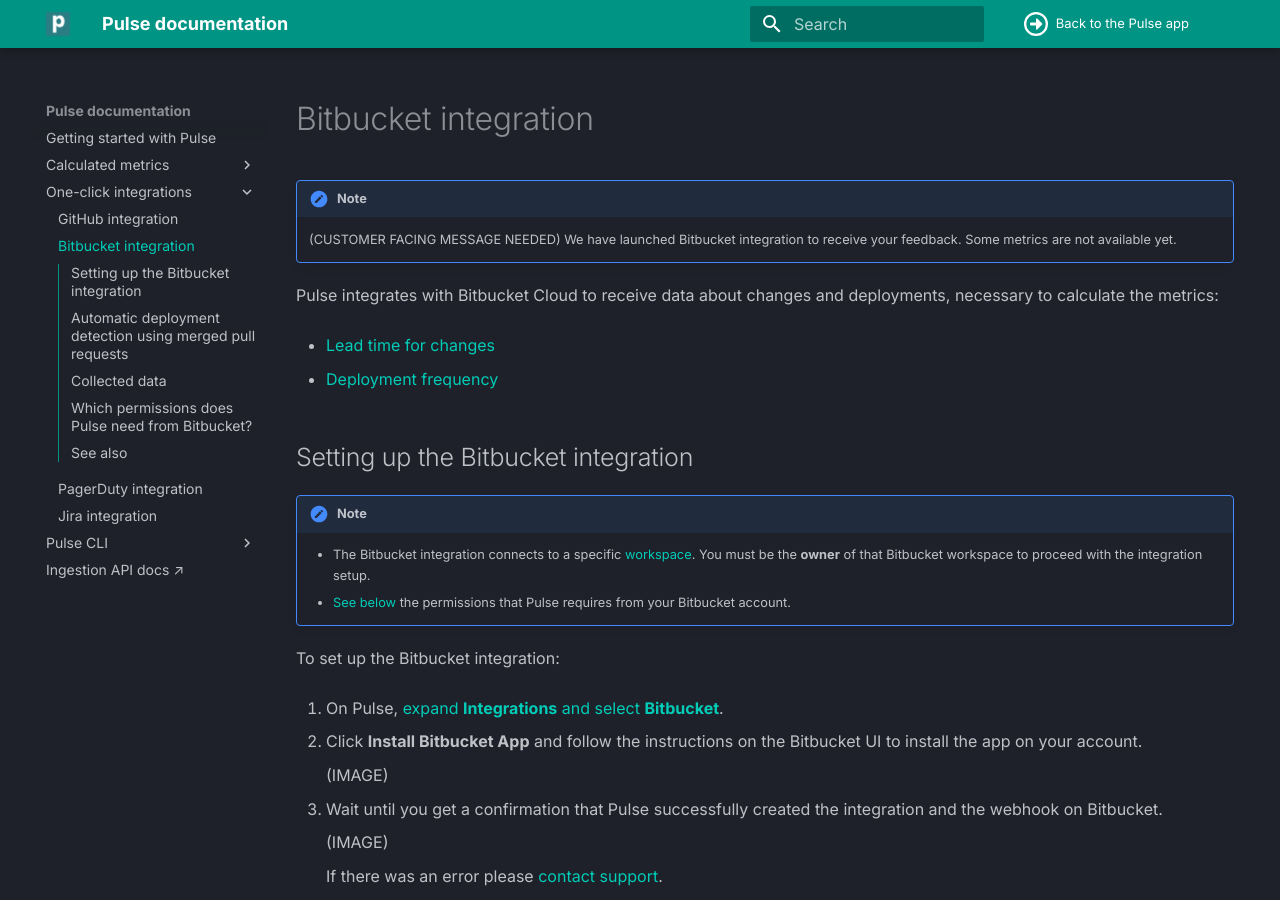
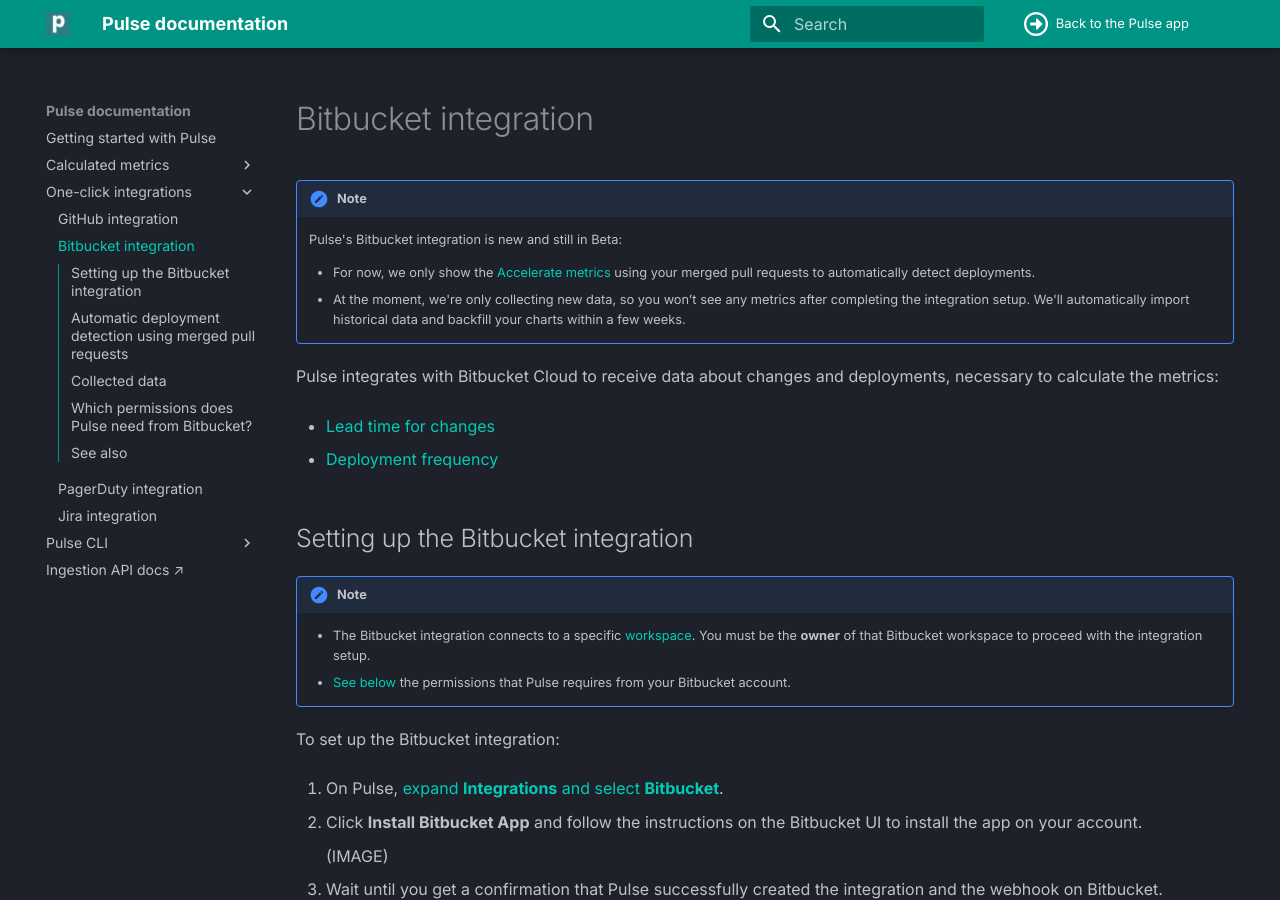
Before and after one commit to codacy/pulse-user-docs, an MkDocs documentation site: the page built from docs/one-click-integrations/bitbucket-integration.md, in a window 1280 px wide and 900 px high. Built offline with MkDocs 1.6.1 and Material for MkDocs 9.7.7, drawn with Linux system fonts in a browser that asks for light colours.

Commit message:
clean: Update beta version message

```diff
--- a/docs/one-click-integrations/bitbucket-integration.md
+++ b/docs/one-click-integrations/bitbucket-integration.md
@@ -1,7 +1,10 @@
 # Bitbucket integration
 
 !!! note
-    (CUSTOMER FACING MESSAGE NEEDED) We have launched Bitbucket integration to receive your feedback. Some metrics are not available yet.
+    Pulse's Bitbucket integration is new and still in Beta:
+
+    -   For now, we only show the [Accelerate metrics](../metrics/accelerate.md) using your merged pull requests to automatically detect deployments.
+    -   At the moment, we're only collecting new data, so you won’t see any metrics after completing the integration setup. We'll automatically import historical data and backfill your charts within a few weeks.
 
 Pulse integrates with Bitbucket Cloud to receive data about changes and deployments, necessary to calculate the metrics:
 
```
Also changed, not shown: docs/one-click-integrations/images/bb-workspace.png (added).
